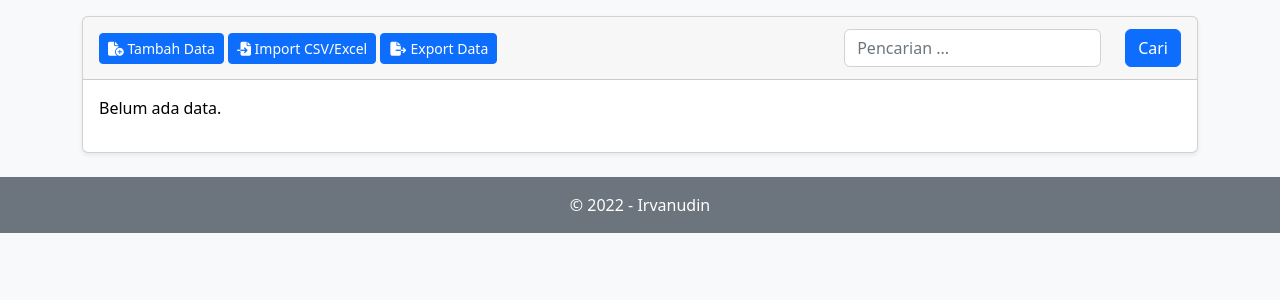
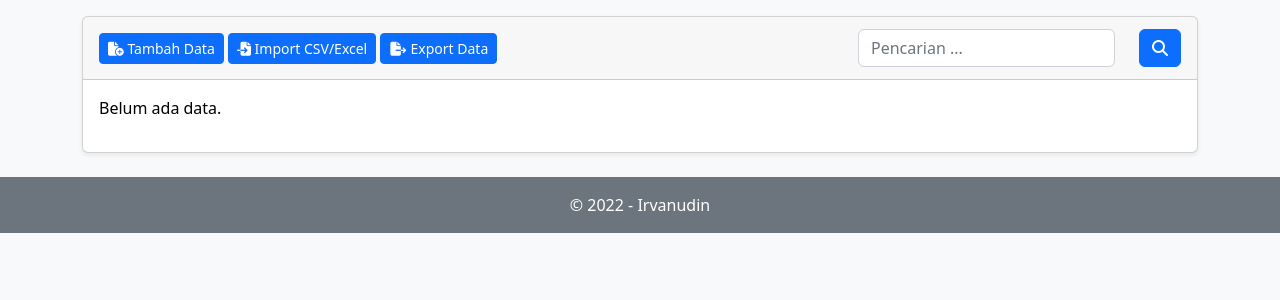
Before and after one commit to baguspangestu/Django_BukuTelepon, a Django app: page / in a window 1280 px wide. Shown: the part 98-398 px from the top of the page. Run offline with Django 3.2, Linux system fonts and the light colour scheme; data that the repository does not hold is empty; some libraries are stand-ins or nearby versions.

Commit message:
Update index.html

```diff
--- a/buku_telepon/templates/index.html
+++ b/buku_telepon/templates/index.html
@@ -33,7 +33,7 @@ Irvanudin
               <input id="search" class="form-control" type="text" name="search" placeholder="Pencarian ..." value="{{ request.GET.search.strip }}">
             </div>
             <div class="col-auto my-1">
-              <button type="submit" class="btn btn-primary">Cari</button>
+              <button type="submit" class="btn btn-primary"><i class="fa-solid fa-magnifying-glass"></i></button>
             </div>
           </div>
         </form>
```
